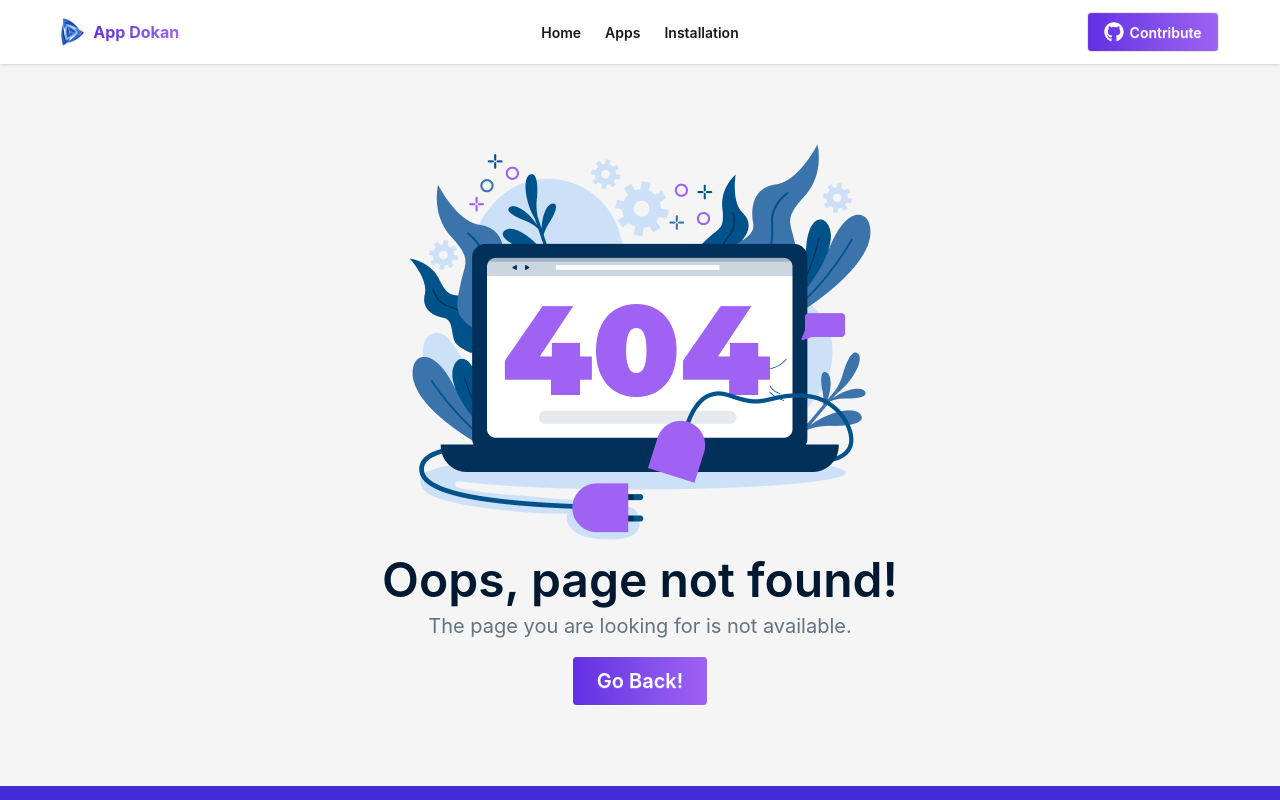
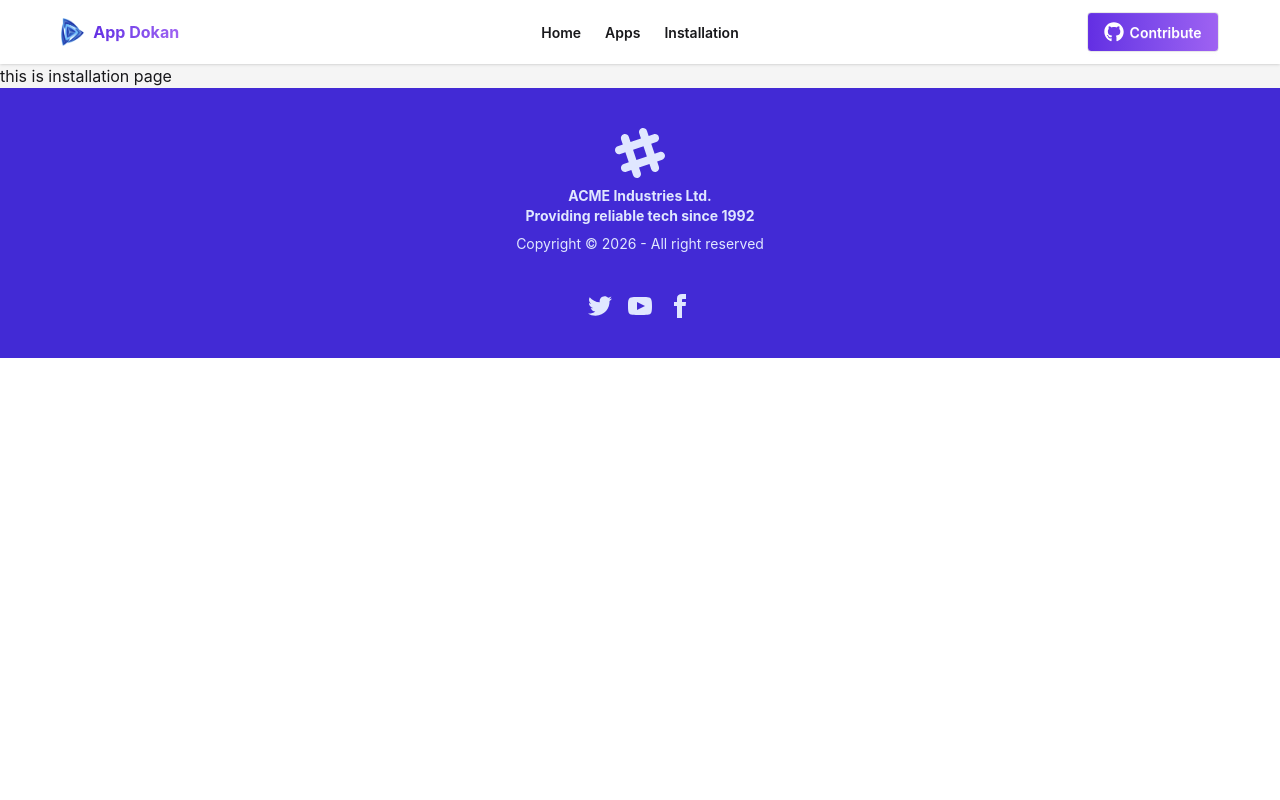
Before and after one commit to Shashuvo/App-Dokan, a React (Vite) app: page /installedApps in a window 1280 px wide. Shown: the top 800 px of the page. Built offline with nearby package versions, Linux system fonts and the light colour scheme.

Commit message:
installation page added and data handled

```diff
--- a/src/Components/Navbar/Navbar.jsx
+++ b/src/Components/Navbar/Navbar.jsx
@@ -7,7 +7,7 @@ const Navbar = () => {
     const links = <>
         <NavLink to="/" className="font-semibold">Home</NavLink>
         <NavLink to="/apps" className="font-semibold">Apps</NavLink>
-        <NavLink to="/installed" className="font-semibold">Installation</NavLink>
+        <NavLink to="/installedApps" className="font-semibold">Installation</NavLink>
     </>
     return (
         <div className='bg-white shadow-sm'>
--- a/src/Pages/AppsDetails/AppsDetails.jsx
+++ b/src/Pages/AppsDetails/AppsDetails.jsx
@@ -2,7 +2,7 @@ import React, { useState } from 'react';
 import { BiDownload } from 'react-icons/bi';
 import { FaStar } from 'react-icons/fa';
 import { MdReviews, MdSdStorage } from 'react-icons/md';
-import { useLoaderData, useParams } from 'react-router';
+import { useLoaderData, useOutletContext, useParams } from 'react-router';
 import RatingChart from '../../Components/RatingChart/RatingChart';
 import { ToastContainer, toast } from 'react-toastify';
 
@@ -11,6 +11,8 @@ const AppsDetails = () => {
     const { id } = useParams();
 
     const [installed, setInstalled] = useState(false);
+
+    const { handleInstalledIds } = useOutletContext();
 
     const apps = useLoaderData();
 
@@ -21,6 +23,7 @@ const AppsDetails = () => {
     const handleInstall = () => {
         setInstalled(true);
         toast.success("App installed successfully!");
+        handleInstalledIds(app.id);
     }
 
 
--- /dev/null
+++ b/src/Pages/Installation/Installation.jsx
@@ -0,0 +1,15 @@
+import React from 'react';
+import { useLoaderData, useOutletContext } from 'react-router';
+
+const Installation = () => {
+    const { installedIds } = useOutletContext();
+    const app = useLoaderData();
+    console.log(installedIds, app);
+    return (
+        <div>
+            <h1>this is installation page</h1>
+        </div>
+    );
+};
+
+export default Installation;
--- a/src/Pages/Root/Root.jsx
+++ b/src/Pages/Root/Root.jsx
@@ -1,14 +1,20 @@
-import React from 'react';
+import React, { useState } from 'react';
 import { Outlet } from 'react-router';
 import Navbar from '../../Components/Navbar/Navbar';
 import Footer from '../../Components/Footer/Footer';
 
 const Root = () => {
+    const [installedIds, setInstalledIds] = useState([]);
+
+    const handleInstalledIds = (id) => {
+        setInstalledIds(prev => [...prev, id]);
+    };
+
     return (
         <div>
             <Navbar></Navbar>
             <div>
-                <Outlet></Outlet>
+                <Outlet context={{ installedIds, handleInstalledIds }}></Outlet>
             </div>
             <Footer></Footer>
         </div>
--- a/src/Routes/Router.jsx
+++ b/src/Routes/Router.jsx
@@ -4,6 +4,7 @@ import Home from "../Pages/Home/Home";
 import Apps from "../Pages/Apps/Apps";
 import AppsDetails from "../Pages/AppsDetails/AppsDetails";
 import ErrorPage from "../Pages/Error/ErrorPage";
+import Installation from "../Pages/Installation/Installation";
 
 
 const router = createBrowserRouter([
@@ -37,6 +38,14 @@ const router = createBrowserRouter([
           return fetch('/apps.json')
         },
         Component: AppsDetails
+      },
+      {
+        path: "installedApps",
+        loader: async () => {
+          await new Promise(resolve => setTimeout(resolve, 250));
+          return fetch('/apps.json')
+        },
+        Component: Installation
       }
     ]
   },
```
